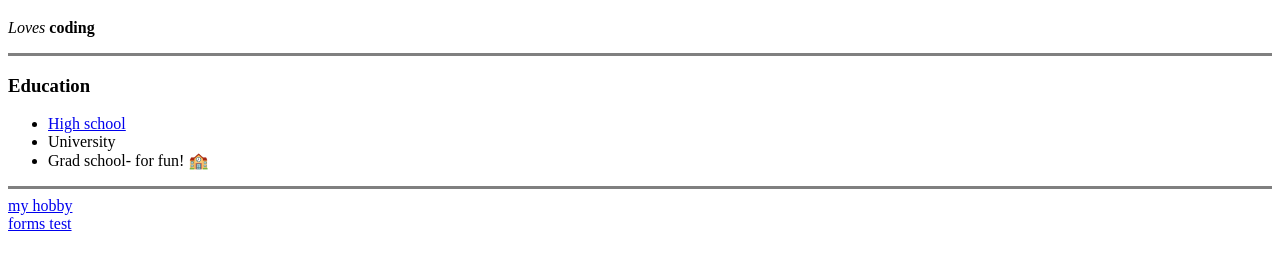
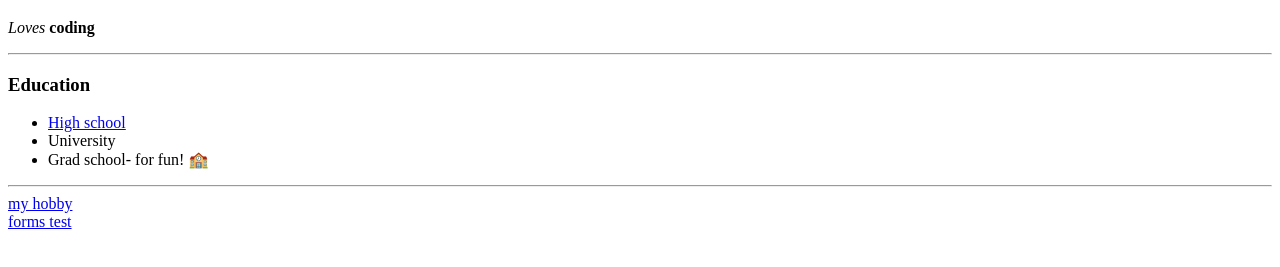
Before and after one commit to yongtube33/cv, a plain HTML site: page index.html in a window 1280 px wide. Shown: the part 373-640 px from the top of the page. Drawn offline with Linux system fonts and the light colour scheme.

Commit message:
creat a new css style

```diff
--- a/index.html
+++ b/index.html
@@ -3,19 +3,20 @@
     <head>
         <meta charset="utf-8">
         <title>❤️ Yong's Persoal Site</title>
+        <link rel="stylesheet" href="css/styles.css">
     </head>
     <body>
         <img src="https://media-exp1.licdn.com/dms/image/C4D03AQGA5s2_Z7EQag/profile-displayphoto-shrink_200_200/0/1516926780060?e=1648684800&v=beta&t=OI7f2yBMOdq1nwtAqNn4LsSyiyDokGWFFG7rGVYouBI">
         <h1>Yongik Chung</h1>
         <p><em>Loves</em> <strong>coding</strong></p>
-        <hr size="3" noshade="true">
+        <hr>
         <h3>Education</h3>
         <ul>
             <li><a href="https://en.wikipedia.org/wiki/High_school_(North_America)">High school</a></li>
             <li>University</li>
             <li>Grad school- for fun! 🏫</li>
         </ul>
-        <hr size="3" noshade="true">
+        <hr>
         <a href="hobby.html">my hobby</a>
         <br>
         <a href="forms.html">forms test</a>
```
Also changed, not shown: forms.html (+2 -1 lines), games.html (+1 -0 lines), hobby.html (+2 -0 lines).
